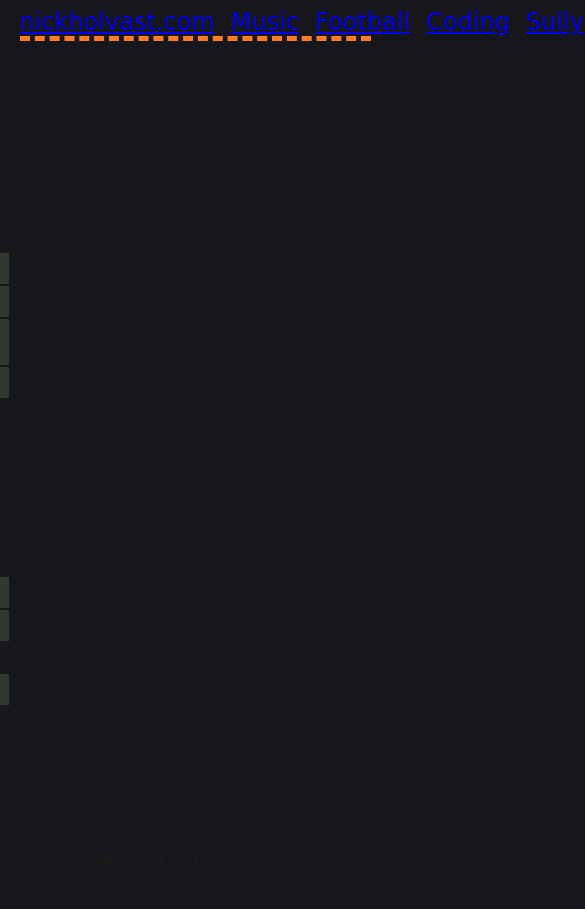
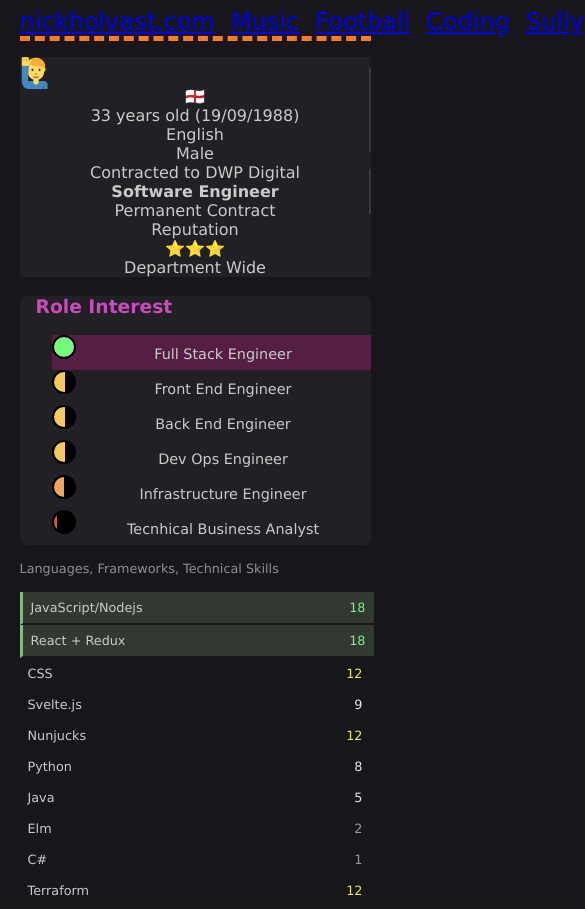
Before and after one commit to aNerdInTheHand/nickholvast.com, a plain HTML site: page cv.html in a window 390 px wide. Shown: the top 909 px of the page, 585 px wide, since content can reach past the window. Before the commit the page ends 880 px from the top, so only its background shows below. Drawn offline with Linux system fonts and the light colour scheme; a web font is replaced by a local one.

Commit message:
responsive block design

```diff
--- a/cv.html
+++ b/cv.html
@@ -24,13 +24,13 @@
 
   <main class="site-content">
 
-    <div class="cv-body">
+    <div class="cv-body container">
 
       <!-- top bar of the page -->
-      <div class="info-header">
+      <div class="info-header container">
 
         <!-- picture, basic details -->
-        <div class="info-details">
+        <div class="info-details container">
           <div class="img-mugshot">
             <img src="favicon-32x32.png" />
           </div>
@@ -69,7 +69,7 @@
       <!-- end top bar of the page -->
 
       <!-- main panel of CV (roles, stats, personality) -->
-      <div class="main-cv-content">
+      <div class="main-cv-content container">
 
         <!-- role suitability -->
         <div class="info-roles">
@@ -88,7 +88,7 @@
         <!-- end role suitability -->
 
         <!-- main stats -->
-        <div class="stats-table">
+        <div class="stats-table container">
           <div class="stats-wrapper">
             <div class="skills-languages">
               <p class="skill-category">Languages, Frameworks, Technical Skills</p>
@@ -135,7 +135,7 @@
         <!-- end contract info panel -->
 
         <!-- reputation panel -->
-        <div class="info-reputation">
+        <div class="info-reputation container">
           <div>
             <p>Reputation</p>
             <p>⭐⭐⭐</p>
--- a/styles/cv.css
+++ b/styles/cv.css
@@ -25,8 +25,7 @@
   background-color: var(--main-bg-color);
   font-family: 'Lucida Sans', 'Lucida Sans Regular', 'Lucida Grande', 'Lucida Sans Unicode', Geneva, Verdana, sans-serif;
   margin: 1rem;
-  min-width: 1200px;
-  overflow: hidden;
+  /* overflow: hidden; */
 }
 
 .info-header, .main-cv-content {
@@ -46,7 +45,6 @@
 .main-cv-content {
   background-color: var(--main-bg-color);
   grid-template-columns: 25% 50% 25%;
-  min-height: 600px;
 }
 
 .info-details {
@@ -214,3 +212,9 @@
   grid-auto-flow: column;
   width: 100%;
 }
+
+@media only screen and (max-width: 1000px) {
+  .container, .info-header, .main-cv-content {
+    display: block;
+  }
+}
```
